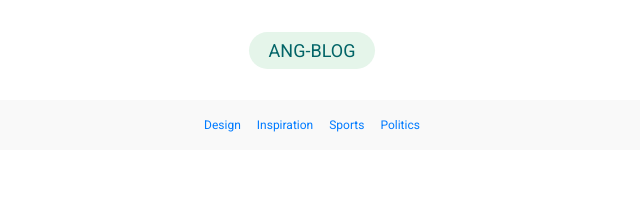
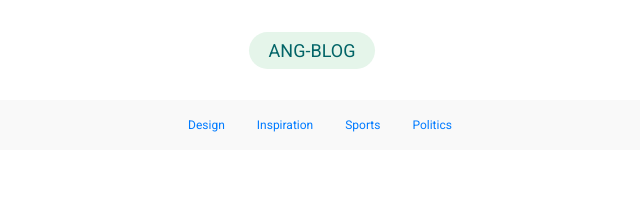
Before and after one commit to maheem20/Blog_App_Angular_Bootstrap_Firestore, an Angular app: page / in a window 1280 px wide. Shown: the top 198 px of the page, without its empty margins (328-968 px from the left). Built offline with nearby package versions, Linux system fonts and the light colour scheme.

Commit message:
add left margin

```diff
--- a/src/app/layouts/category-navbar/category-navbar.component.html
+++ b/src/app/layouts/category-navbar/category-navbar.component.html
@@ -2,10 +2,10 @@
     <div class="container">
         <div class="collapse navbar-collapse justify-content-center">
             <ul class="navbar-nav">
-                <li class="nav-item"><a href="" class="nav-link">Design</a></li>
-                <li class="nav-item"><a href="" class="nav-link">Inspiration</a></li>
-                <li class="nav-item"><a href="" class="nav-link">Sports</a></li>
-                <li class="nav-item"><a href="" class="nav-link">Politics</a></li>
+                <li class="nav-item ml-3"><a href="" class="nav-link">Design</a></li>
+                <li class="nav-item ml-3"><a href="" class="nav-link">Inspiration</a></li>
+                <li class="nav-item ml-3"><a href="" class="nav-link">Sports</a></li>
+                <li class="nav-item ml-3"><a href="" class="nav-link">Politics</a></li>
             </ul>
         </div>
     </div>
```
